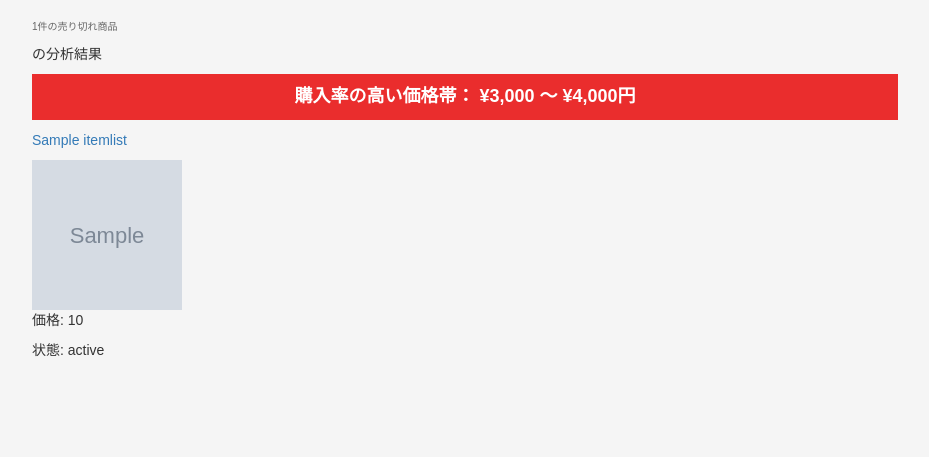
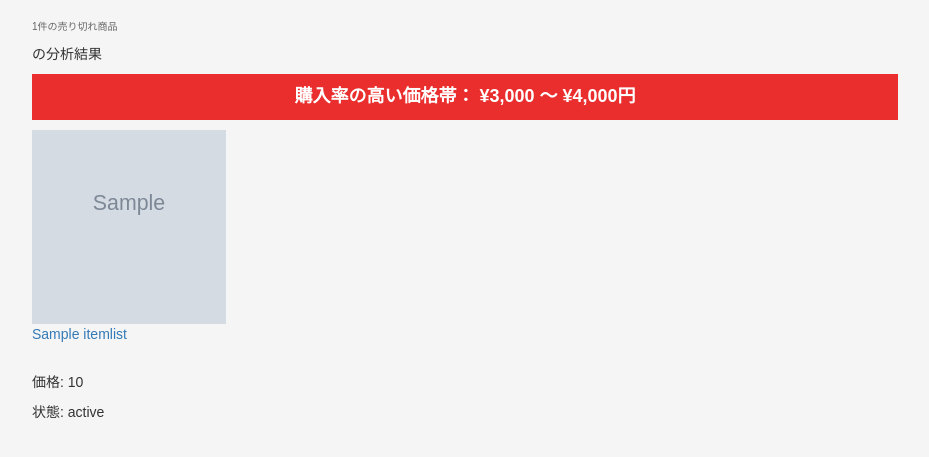
Before and after one commit to kasano0402/mercariAnalytics, a Flask app: template templates/result.html in a window 1280 px wide. Shown: the part 78-535 px from the top of the page, without its empty margins (175-1104 px from the left). Run offline with Flask 2, Linux system fonts and the light colour scheme; the template is opened without the code that fills it: most values are stand-ins (such as "Sample title", 1, 10 or a date in 2020); grey boxes marked "Sample" are stand-in pictures; some libraries are stand-ins or nearby versions.

Commit message:
レスポンシブデザインに対応

```diff
--- a/scraping.py
+++ b/scraping.py
@@ -46,6 +46,8 @@ def mercariSearch(keyword, category_root, category_child, search_scope):
                 new_elems_url = elems_url[i].get("href")
                 new_elems_photo_url = elems_photo_url[i].get("data-src")
 
+                # if len(new_elems_name) > 10:
+                # new_elems_name = new_elems_name[0:31]
                 # リストに挿入
                 if new_elems_photo:
                     resultlist.append(
--- a/static/css/result.css
+++ b/static/css/result.css
@@ -71,8 +71,20 @@ body {
 }
 
 .item img {
-  width: 150px;
-  height: 150px;
+  display: block;
+  width: 100%;
+  height: 0;
+  padding-bottom: 100%;
+  background-size: 100%;
+}
+
+.itemname {
+  height: 15px;
+  padding-bottom: 38px;
+  display: -webkit-box;
+  -webkit-box-orient: vertical;
+  -webkit-line-clamp: 2;
+  overflow: hidden;
 }
 
 /* RESPONSIVE STYLES
--- a/templates/result.html
+++ b/templates/result.html
@@ -24,13 +24,13 @@
     <p>購入率の高い価格帯： &yen3,000 ～ &yen4,000円</p>
   </div>
   <!--結果リスト-->
-  <div class="result-list">
+  <div class="resul-list">
     <div class="row">
       {% for name, price, status, url, photo in itemlist %}
       <div class="item">
-        <div class="col-md-4">
-          <p><a href="{{url}}" target="_blank">{{name}}</a></p>
-          <img src="{{photo}}" />
+        <div class="col-xs-3 col-sm-3 col-md-3 col-lg-3 col-xl-3">
+          <img style="background-image: url({{photo}});" src="{{photo}}" />
+          <p class="itemname"><a href="{{url}}" target="_blank">{{name}}</a></p>
           <p>価格: {{price}}</p>
           <p>状態: {{status}}</p>
         </div>
```
